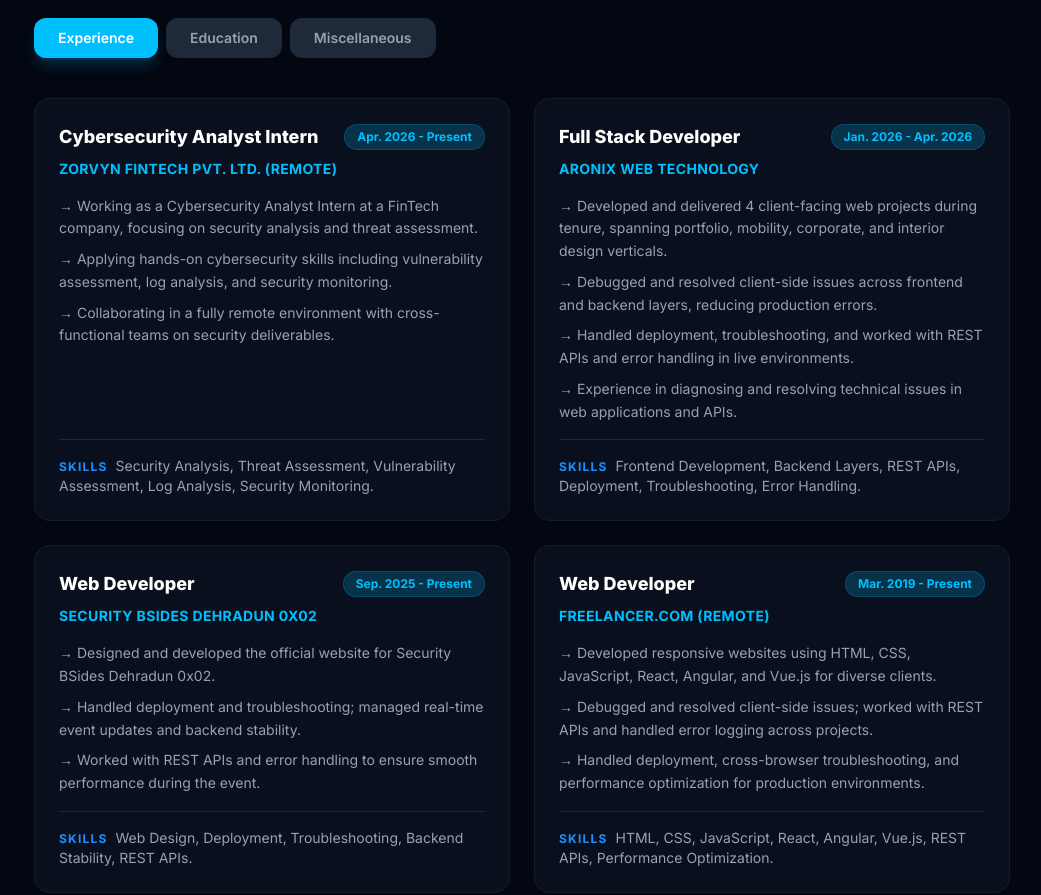
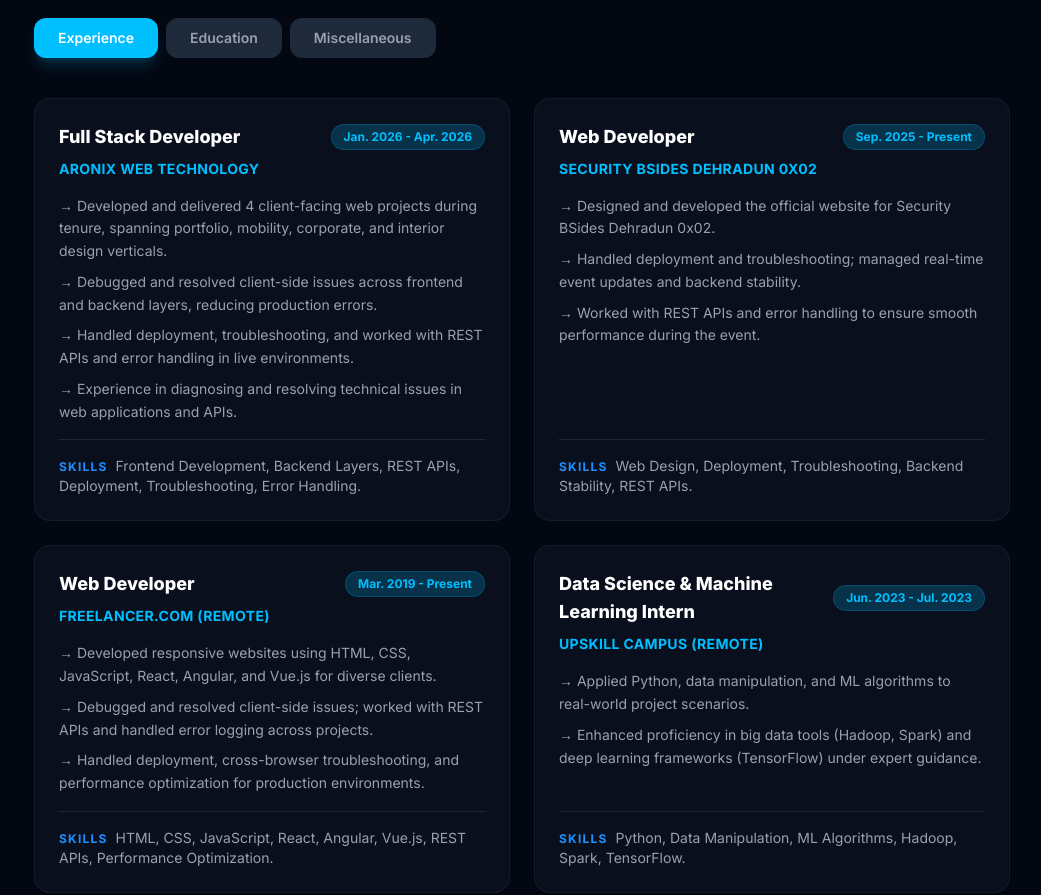
Before and after one commit to pralinkhaira/pralinkhaira.github.io, a React (Vite) app in the folder react-portfolio/: page / in a window 1280 px wide. Shown: the part 3720-4615 px from the top of the page, without its empty margins (238-1279 px from the left). Built offline with nearby package versions, Linux system fonts and the light colour scheme.

Commit message:
Remove Zorvyn internship experience

```diff
--- a/react-portfolio/src/data/portfolioData.js
+++ b/react-portfolio/src/data/portfolioData.js
@@ -144,17 +144,6 @@
 ];
 
 export const experiences = [
-  {
-    title: 'Cybersecurity Analyst Intern',
-    period: 'Apr. 2026 - Present',
-    company: 'Zorvyn FinTech Pvt. Ltd. (Remote)',
-    skills: 'Security Analysis, Threat Assessment, Vulnerability Assessment, Log Analysis, Security Monitoring.',
-    points: [
-      'Working as a Cybersecurity Analyst Intern at a FinTech company, focusing on security analysis and threat assessment.',
-      'Applying hands-on cybersecurity skills including vulnerability assessment, log analysis, and security monitoring.',
-      'Collaborating in a fully remote environment with cross-functional teams on security deliverables.',
-    ],
-  },
   {
     title: 'Full Stack Developer',
     period: 'Jan. 2026 - Apr. 2026',
```
